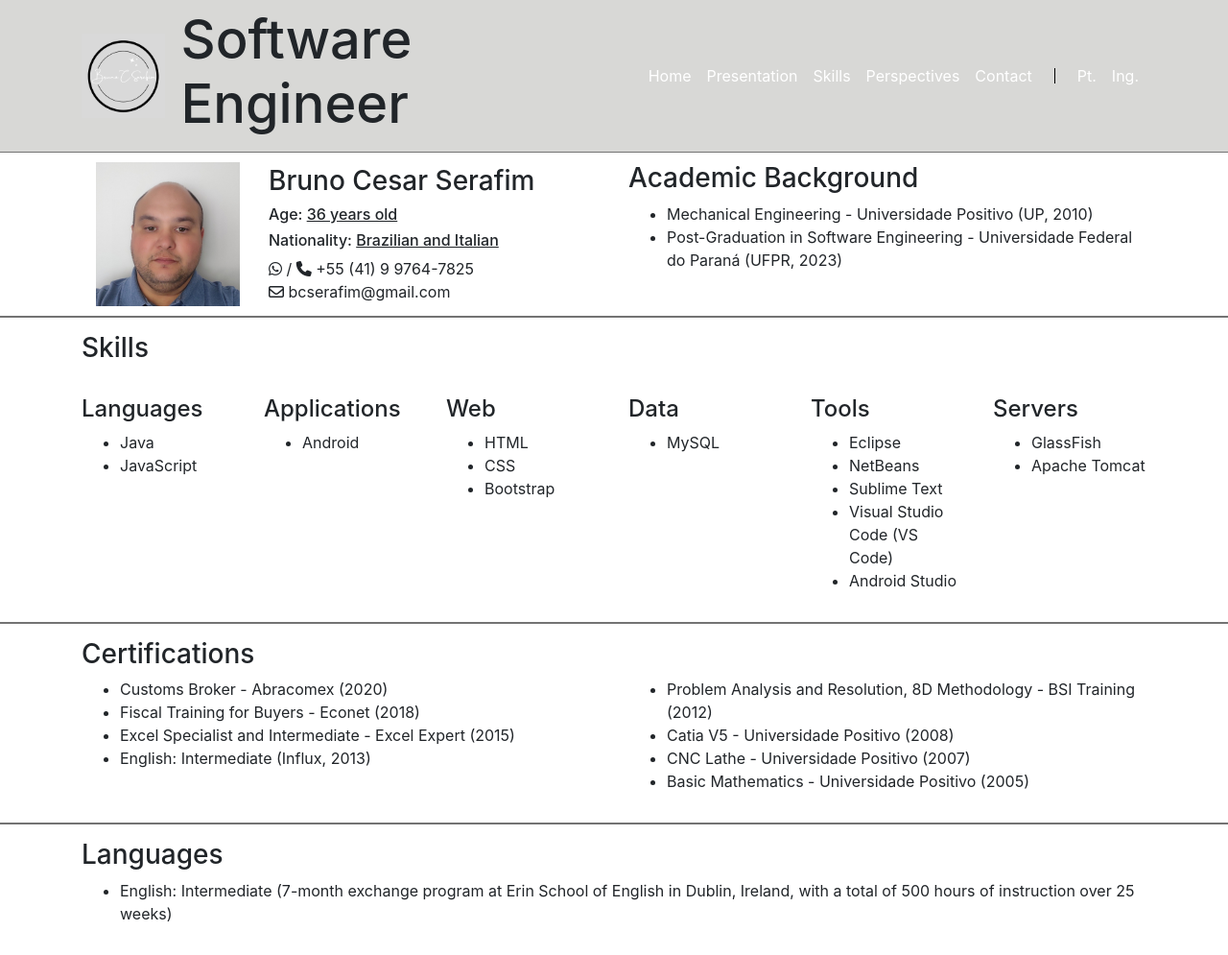
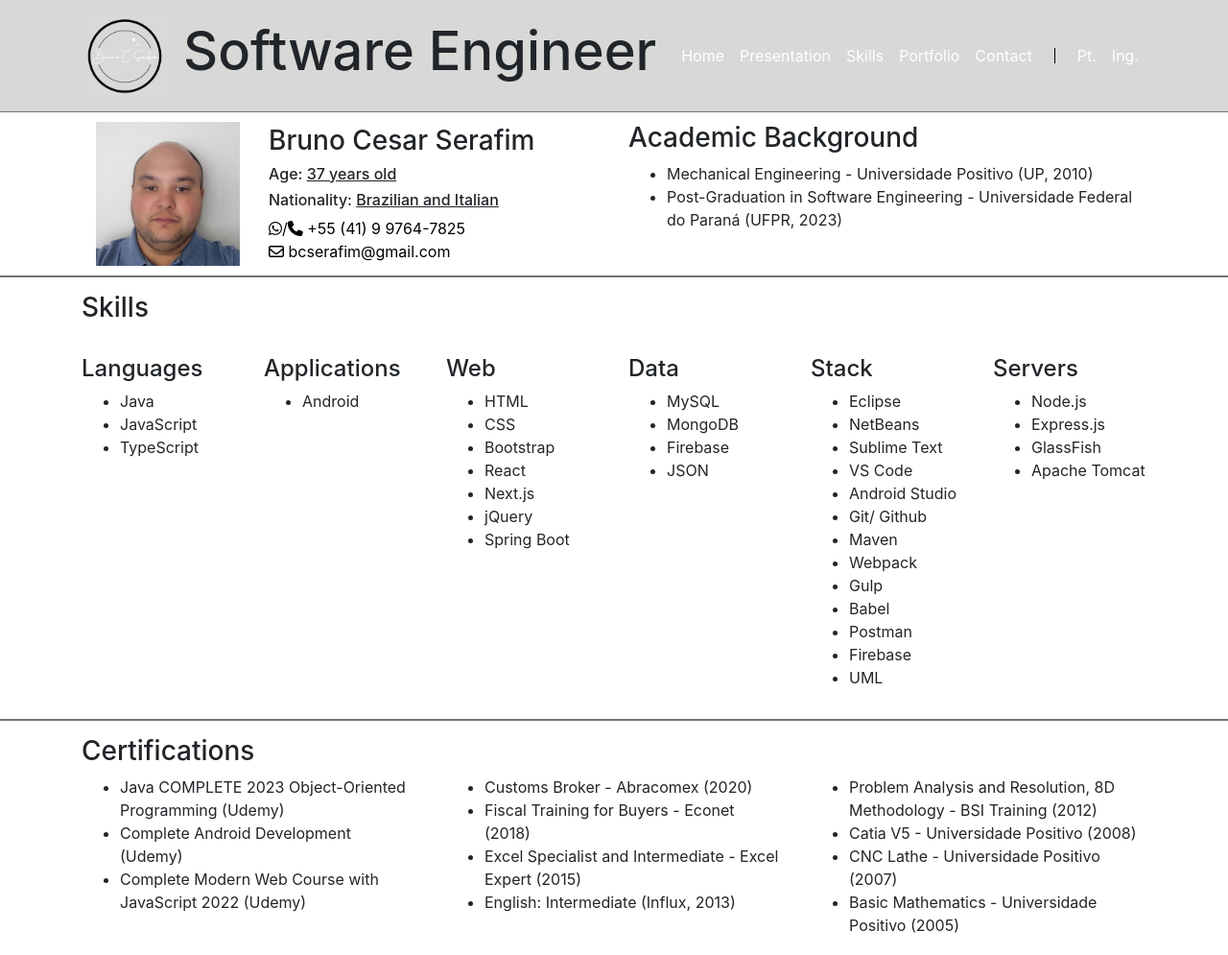
Before and after one commit to BCSERAFIM/site-curriculo-Bruno_Serafim, a plain HTML site: page Projeto Curriculo/index_ing.html in a window 1280 px wide. Shown: the top 995 px of the page at 96% size. Drawn offline with nearby package versions, Linux system fonts and the light colour scheme.

Commit message:
Update index_ing.html

```diff
--- a/Projeto Curriculo/index_ing.html
+++ b/Projeto Curriculo/index_ing.html
@@ -51,7 +51,7 @@
               <a href="skills_ing.html" class="nav-link">Skills</a>
             </li>
             <li class="nav-item">
-              <a href="perspectivas_ing.html" class="nav-link">Perspectives</a>
+              <a href="portifolio_ing.html" class="nav-link">Portfolio</a>
             </li>
             <li class="nav-item">
               <a href="contato_ing.html" class="nav-link">Contact</a>
@@ -81,10 +81,11 @@
             </div>
             <div class="col-md-8 align-self-center">
               <h3>Bruno Cesar Serafim</h3>
-              <h6>Age: <u>36 years old</u></h6>
+              <h6>Age: <u>37 years old</u></h6>
               <h6>Nationality: <u>Brazilian and Italian</u></h6>
-              <span class="fa-brands fa-whatsapp"></span> / <span class="fa-solid fa-phone"></span> <span> +55 (41) 9 9764-7825</span><br>
-              <span class="fa-regular fa-envelope"></span> <span> bcserafim@gmail.com</span>
+              <a href="https://wa.me/5541997647825"><span class="fa-brands fa-whatsapp"></span>/<span class="fa-solid fa-phone"></span>
+                <span>+55 (41) 9 9764-7825</span></a><br>
+              <a href="mailto:bcserafim@gmail.com"><span class="fa-regular fa-envelope"></span> <span> bcserafim@gmail.com</span></a>
             </div>
 
           </div>
@@ -115,6 +116,7 @@
             <ul>
               <li>Java</li>
               <li>JavaScript</li>
+              <li>TypeScript</li>
             </ul>
           </div>
           <div class="col-lg-2">
@@ -129,27 +131,44 @@
               <li>HTML</li>
               <li>CSS</li>
               <li>Bootstrap</li>
+              <li>React</li>
+              <li>Next.js</li>
+              <li>jQuery</li>
+              <li>Spring Boot</li>
             </ul>
           </div>
           <div class="col-lg-2">
             <h4>Data</h4>
             <ul>
               <li>MySQL</li>
+              <li>MongoDB</li>
+              <li>Firebase</li>
+              <li>JSON</li>
             </ul>
           </div>
           <div class="col-lg-2">
-            <h4>Tools</h4>
+            <h4>Stack</h4>
             <ul>
-              <li>Eclipse</li>
+             <li>Eclipse</li>
               <li>NetBeans</li>
               <li>Sublime Text</li>
-              <li>Visual Studio Code (VS Code)</li>
+              <li>VS Code</li>
               <li>Android Studio</li>
+              <li>Git/ Github</li>
+              <li>Maven</li>
+              <li>Webpack</li>
+              <li>Gulp</li>
+              <li>Babel</li>
+              <li>Postman</li>
+              <li>Firebase</li>
+              <li>UML</li>
             </ul>
           </div>
           <div class="col-lg-2">
             <h4>Servers</h4>
             <ul>
+              <li>Node.js</li>
+              <li>Express.js</li>
               <li>GlassFish</li>
               <li>Apache Tomcat</li>
             </ul>
@@ -163,7 +182,14 @@
         <h3>Certifications</h3>
 
         <div class="row">
-          <div class="col-md-6">
+          <div class="col-md-4">
+            <ul>
+              <li>Java COMPLETE 2023 Object-Oriented Programming (Udemy)</li>
+              <li>Complete Android Development (Udemy)</li>
+              <li>Complete Modern Web Course with JavaScript 2022 (Udemy)</li>
+            </ul>
+          </div>
+          <div class="col-md-4">
             <ul>
               <li>Customs Broker - Abracomex (2020)</li>
               <li>Fiscal Training for Buyers - Econet (2018)</li>
@@ -171,7 +197,7 @@
               <li>English: Intermediate (Influx, 2013)</li>
             </ul>
           </div>
-          <div class="col-md-6">
+          <div class="col-md-4">
             <ul>
               <li>Problem Analysis and Resolution, 8D Methodology - BSI Training (2012)</li>
               <li>Catia V5 - Universidade Positivo (2008)</li>
```
